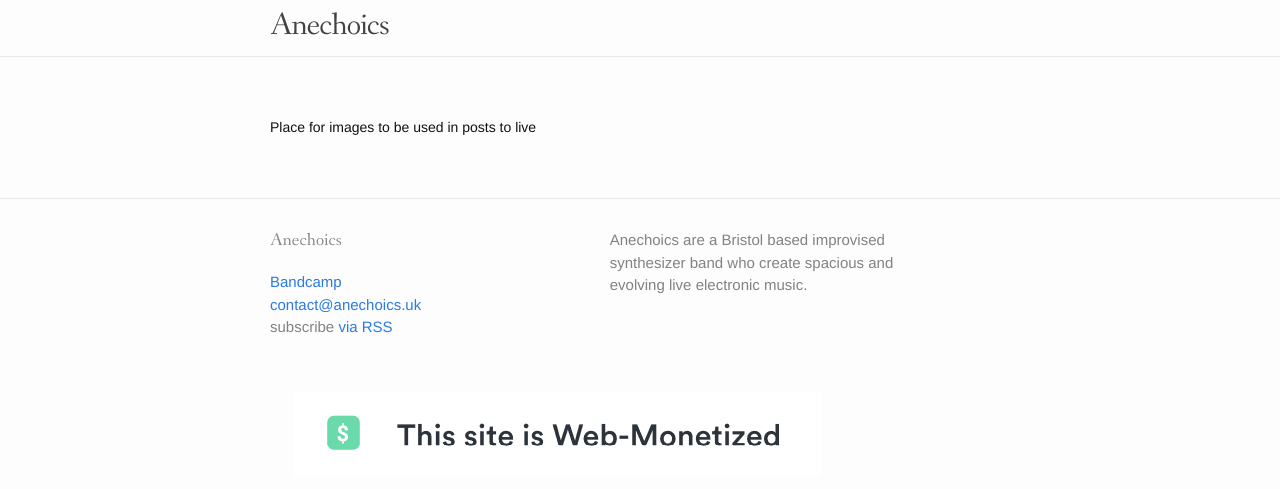
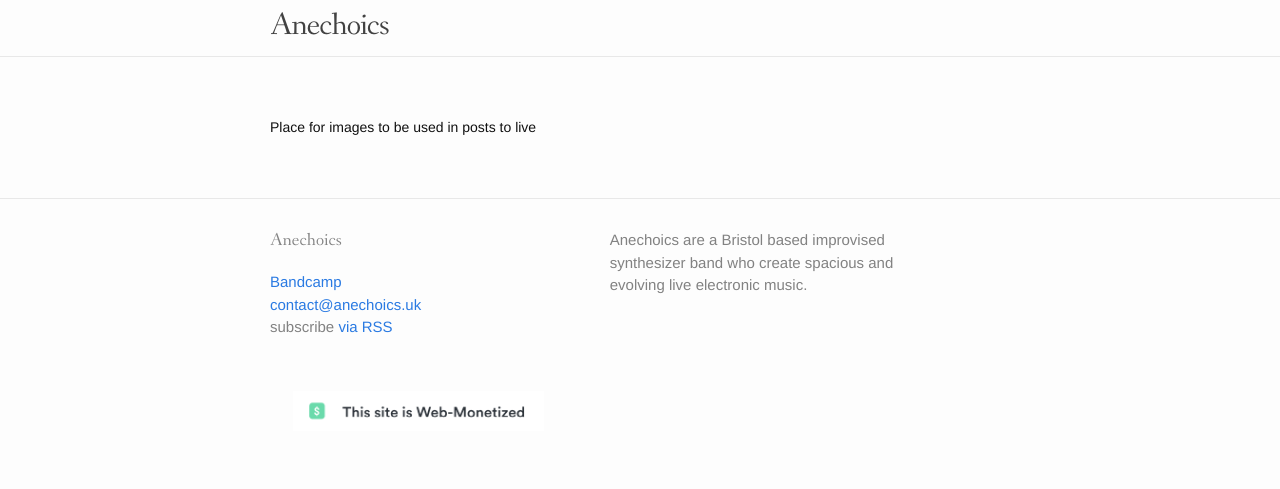
Before and after one commit to anechoics/anechoics.github.io, a Jekyll site: the page built from assets/images/readme.md, in a window 1280 px wide. Shown: the top 489 px of the page. Built offline with Jekyll 4.4.1, drawn with Linux system fonts in a browser that asks for light colours; some web fonts are replaced; our own code applies the rules of GitHub Pages for plain Markdown files.

Commit message:
Update footer.html

```diff
--- a/_includes/footer.html
+++ b/_includes/footer.html
@@ -22,7 +22,7 @@
 
     <div class="footer-col-wrapper">
       <div class="footer-col footer-col-6">
-        <center><img src="/assets/images/webmon.png" alt="This site is Web Monetised"/></center>
+        <center><img src="/assets/images/webmon.png" height="40px" alt="This site is Web Monetised"/></center>
       </div>
     </div>
 
```
